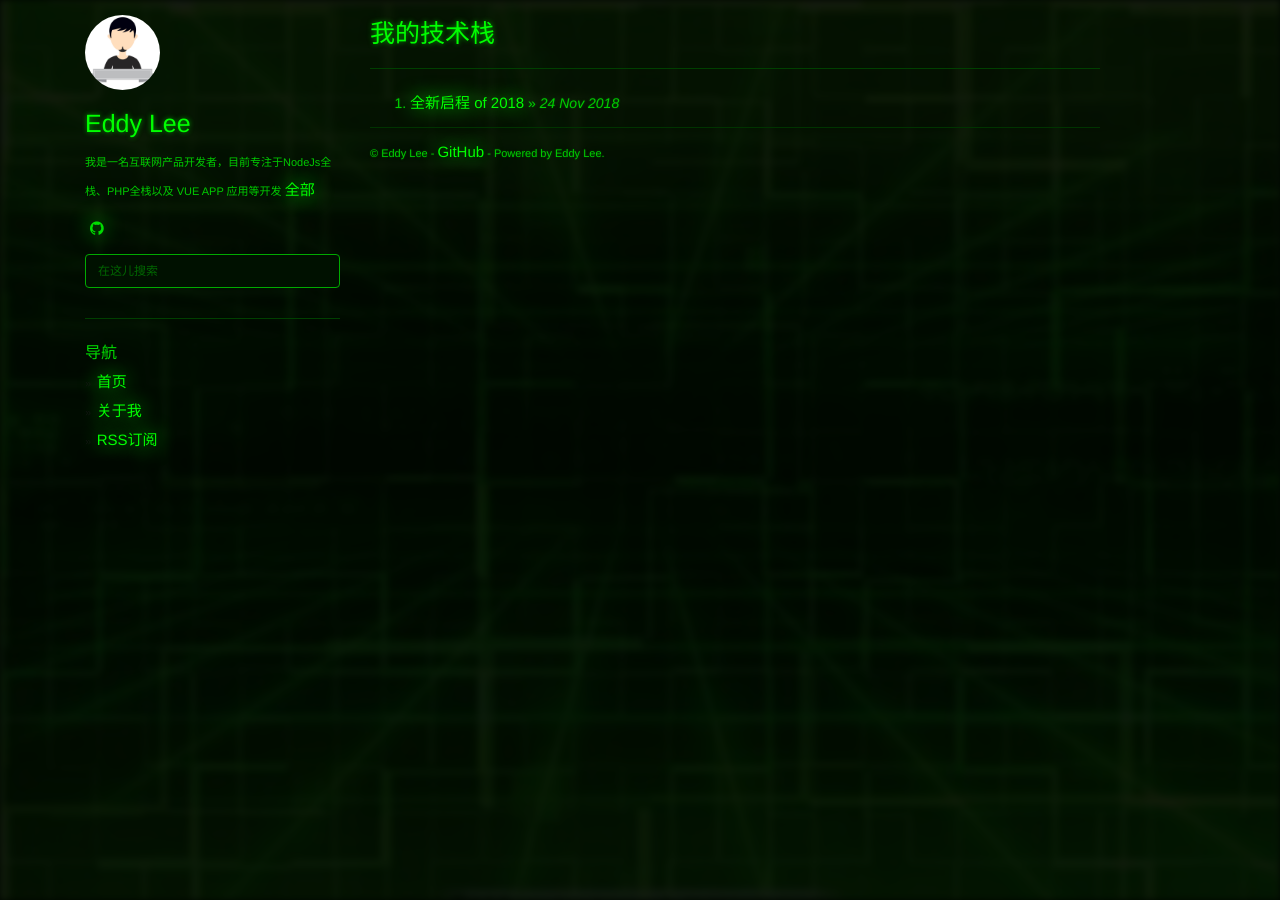
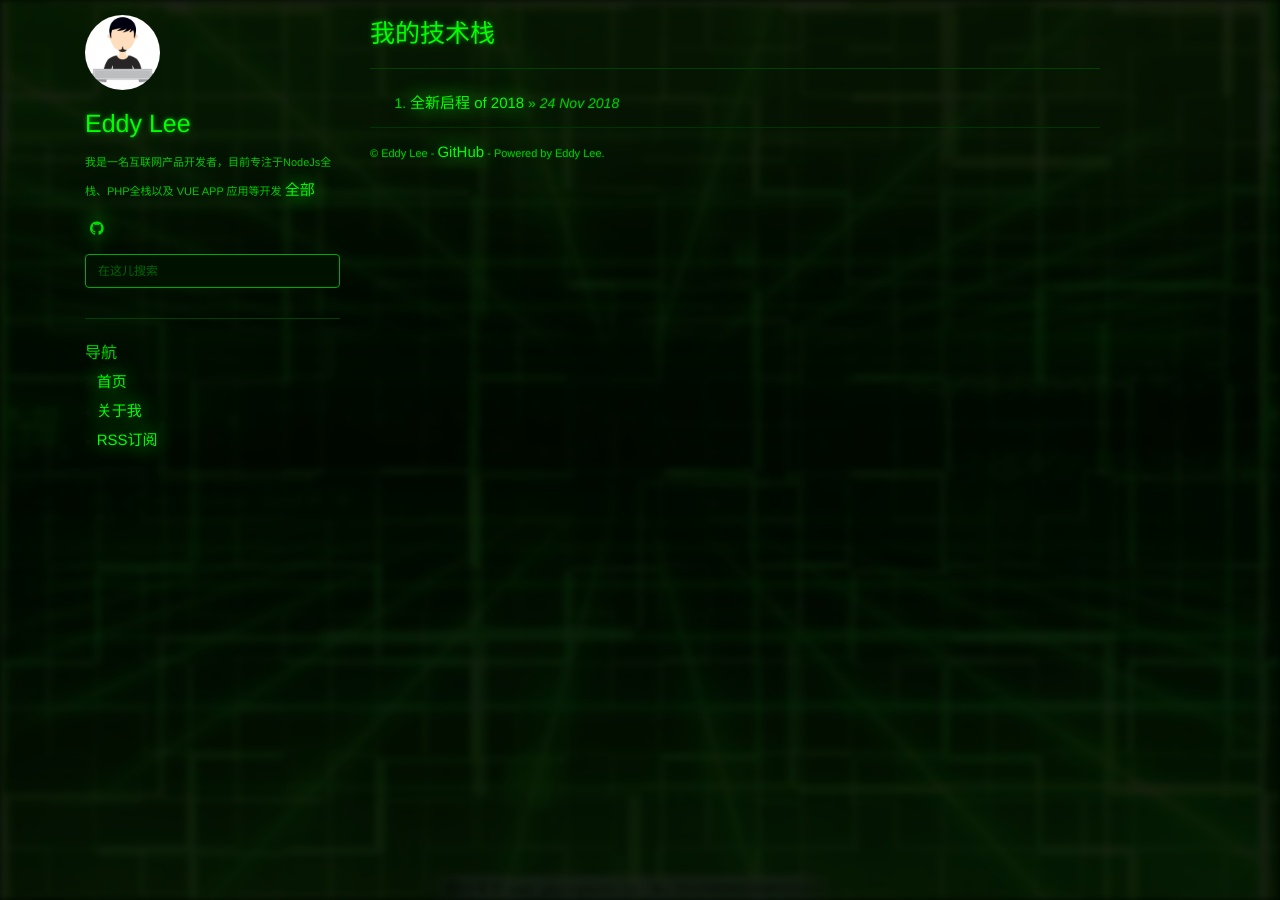
Before and after one commit to eddy2lee/eddy2lee.github.io, a Jekyll site: the page built from index.html, in a window 1280 px wide. Built offline with Jekyll 4.4.1, drawn with Linux system fonts in a browser that asks for light colours; nearby versions of some CDN libraries; the list of posts is cut into pages by our own code.

Commit message:
Update main.css

```diff
--- a/static/css/main.css
+++ b/static/css/main.css
@@ -14,8 +14,8 @@
     filter: blur(3px);
     -webkit-filter: blur(3px);
     filter: progid:DXImageTransform.Microsoft.Blur(PixelRadius='5');
-    background-size: cover;
-    opacity: 0.08;
+    background-size: contain;
+    opacity: 0.1;
 }
 hr {
   margin-top: 20px;
```
